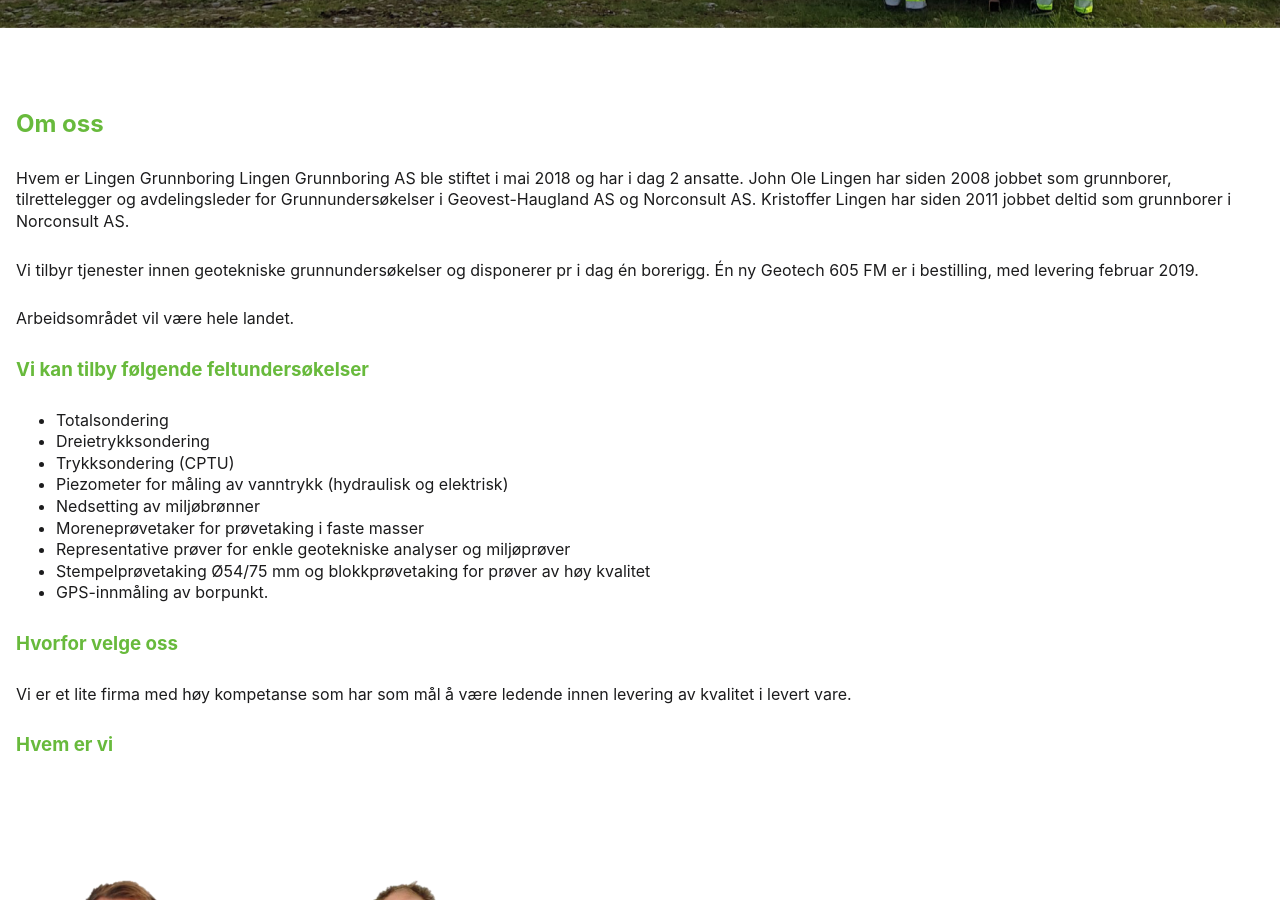
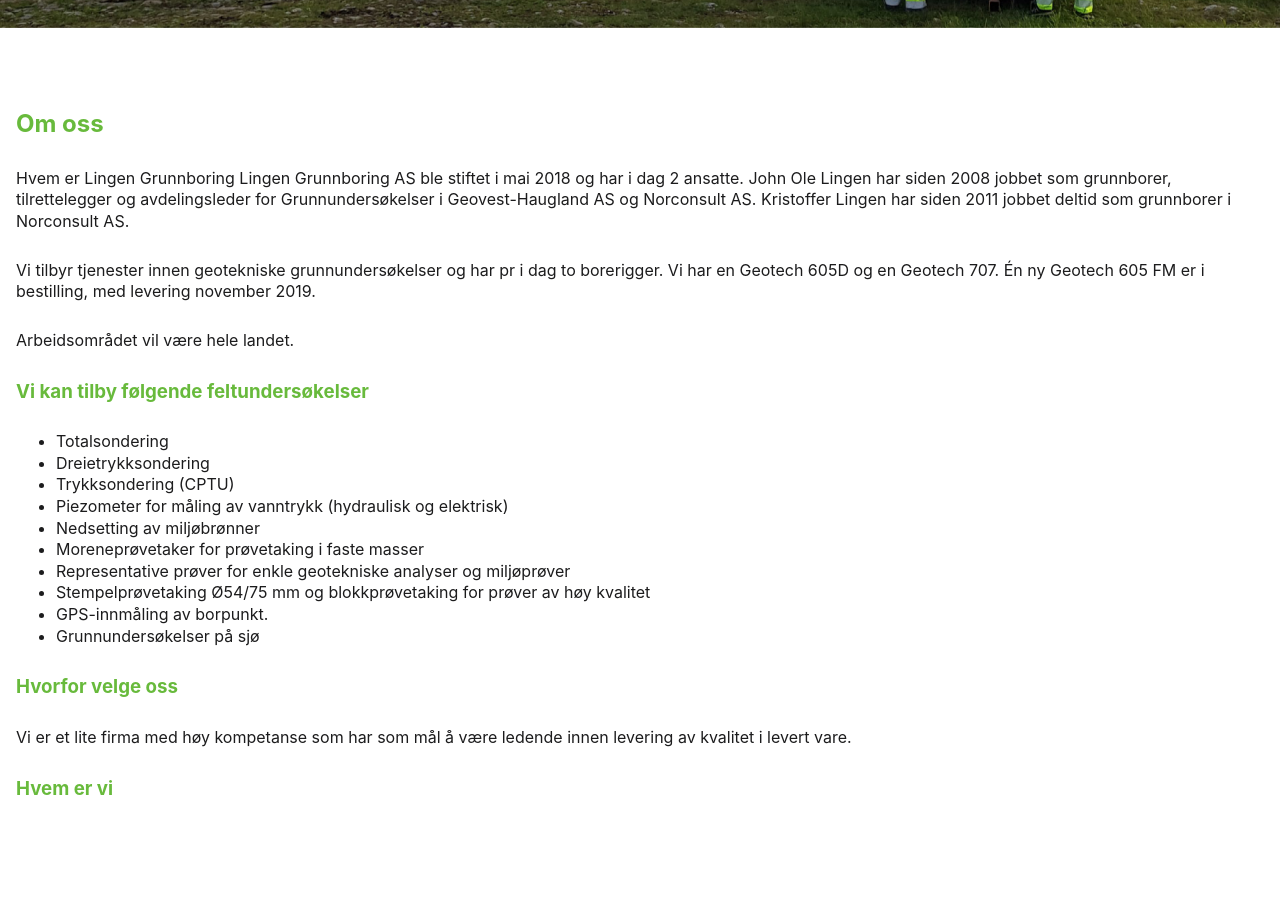
Before and after one commit to lbrlno/lingengrunnboring, a Jekyll site: the page built from src/om.md, in a window 1280 px wide and 900 px high, scrolled down 593 px. Built offline with Jekyll 4.4.1, drawn with Linux system fonts in a browser that asks for light colours; some web fonts are replaced.

Commit message:
Update om.md

```diff
--- a/src/om.md
+++ b/src/om.md
@@ -9,7 +9,7 @@
 
 Hvem er Lingen Grunnboring Lingen Grunnboring AS ble stiftet i mai 2018 og har i dag 2 ansatte. John Ole Lingen har siden 2008 jobbet som grunnborer, tilrettelegger og avdelingsleder for Grunnundersøkelser i Geovest-Haugland AS og Norconsult AS. Kristoffer Lingen har siden 2011 jobbet deltid som grunnborer i Norconsult AS.
 
-Vi tilbyr tjenester innen geotekniske grunnundersøkelser og disponerer pr i dag én borerigg. Én ny Geotech 605 FM er i bestilling, med levering februar 2019.
+Vi tilbyr tjenester innen geotekniske grunnundersøkelser og har pr i dag to borerigger. Vi har en Geotech 605D og en Geotech 707. Én ny Geotech 605 FM er i bestilling, med levering november 2019.
 
 Arbeidsområdet vil være hele landet.
 
@@ -23,6 +23,7 @@
 - Representative prøver for enkle geotekniske analyser og miljøprøver
 - Stempelprøvetaking Ø54/75 mm og blokkprøvetaking for prøver av høy kvalitet
 - GPS-innmåling av borpunkt.
+- Grunnundersøkelser på sjø
 
 ### Hvorfor velge oss
 Vi er et lite firma med høy kompetanse som har som mål å være ledende innen levering av kvalitet i levert vare.
```
